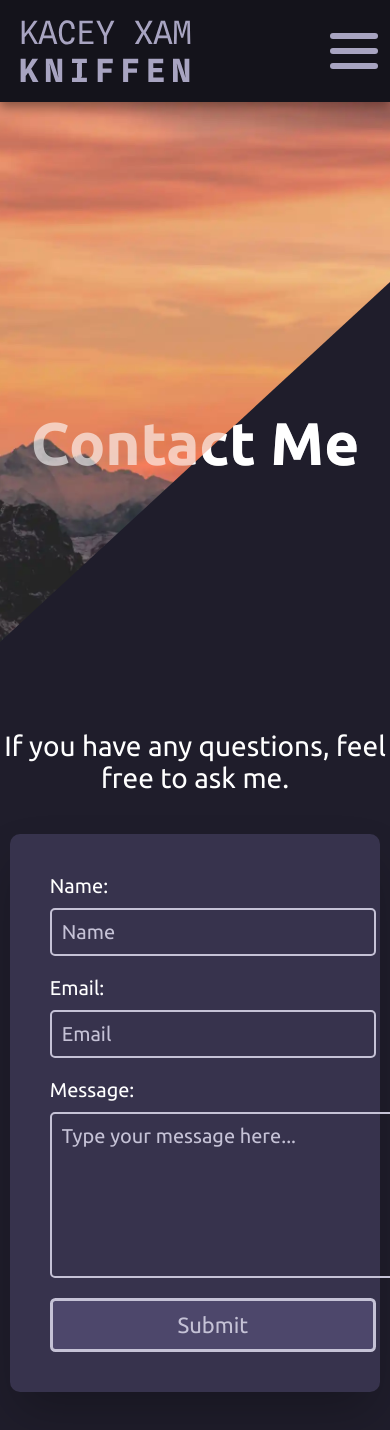
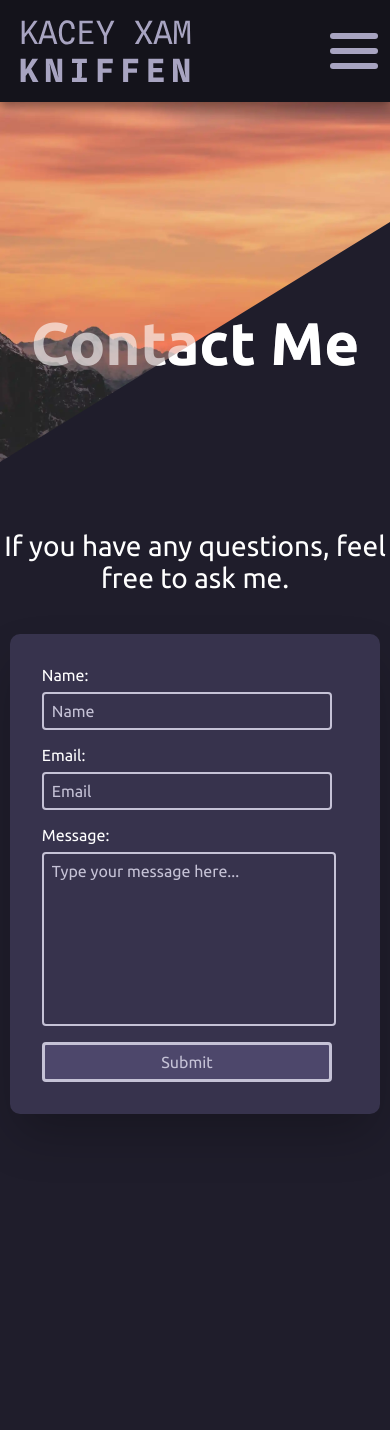
Before and after one commit to KaceyXam/kacey-kniffen-portfolio, a SvelteKit app: page /contact in a window 390 px wide. Shown: the top 1430 px of the page. After the commit the page ends 1234 px from the top, so only its background shows below. Built offline with nearby package versions, Linux system fonts and the light colour scheme; no server answers.

Commit message:
Adjusted Mobile Site

```diff
--- a/package.json
+++ b/package.json
@@ -26,5 +26,8 @@
 		"typescript": "^4.9.3",
 		"vite": "^3.2.4"
 	},
-	"type": "module"
+	"type": "module",
+	"dependencies": {
+		"dotenv": "^16.0.3"
+	}
 }
--- a/src/routes/PageTitle.svelte
+++ b/src/routes/PageTitle.svelte
@@ -61,11 +61,22 @@
 			h1,
 			.over,
 			.under {
+				font-size: 6rem;
+			}
+		}
+	}
+	@media (max-width: 768px) {
+		header {
+			height: 20rem;
+			h1,
+			.over,
+			.under {
 				font-size: 4rem;
 			}
 		}
 	}
-	@media (max-width: 768px) {
+
+	@media (max-width: 400px) {
 		header {
 			h1,
 			.over,
--- /dev/null
+++ b/src/routes/contact/+page.server.ts
@@ -0,0 +1 @@
+const apiKey = import.meta.env.VITE_STATIC_FORMS_API_KEY;
--- a/src/routes/contact/+page.svelte
+++ b/src/routes/contact/+page.svelte
@@ -1,4 +1,6 @@
 <script lang="ts">
+	const apiKey = import.meta.env.VITE_STATIC_FORMS_API_KEY;
+
 	import PageTitle from '../PageTitle.svelte';
 
 	import mountain2 from '$lib/images/mountain_2.webp';
@@ -12,7 +14,7 @@
 		name,
 		email,
 		message,
-		accessKey: 'dda2490d-3ce6-4e5d-ac82-f34e9b2be530'
+		accessKey: apiKey
 	};
 
 	async function handleSubmit() {
@@ -174,6 +176,7 @@
 		form {
 			grid-template-columns: 1fr;
 			margin-inline: 2.5%;
+			font-size: 16px;
 			.input-element {
 				grid-column: 1;
 				margin: 0;
@@ -182,10 +185,11 @@
 			input[type='submit'] {
 				grid-row: auto;
 				grid-column: auto;
+				font-size: inherit;
 			}
 			textarea {
-				width: 100%;
 				margin: 0;
+				width: 96%;
 			}
 		}
 	}
```
Also changed, not shown: 1 other file (tests, documents, lock files or other folders).
